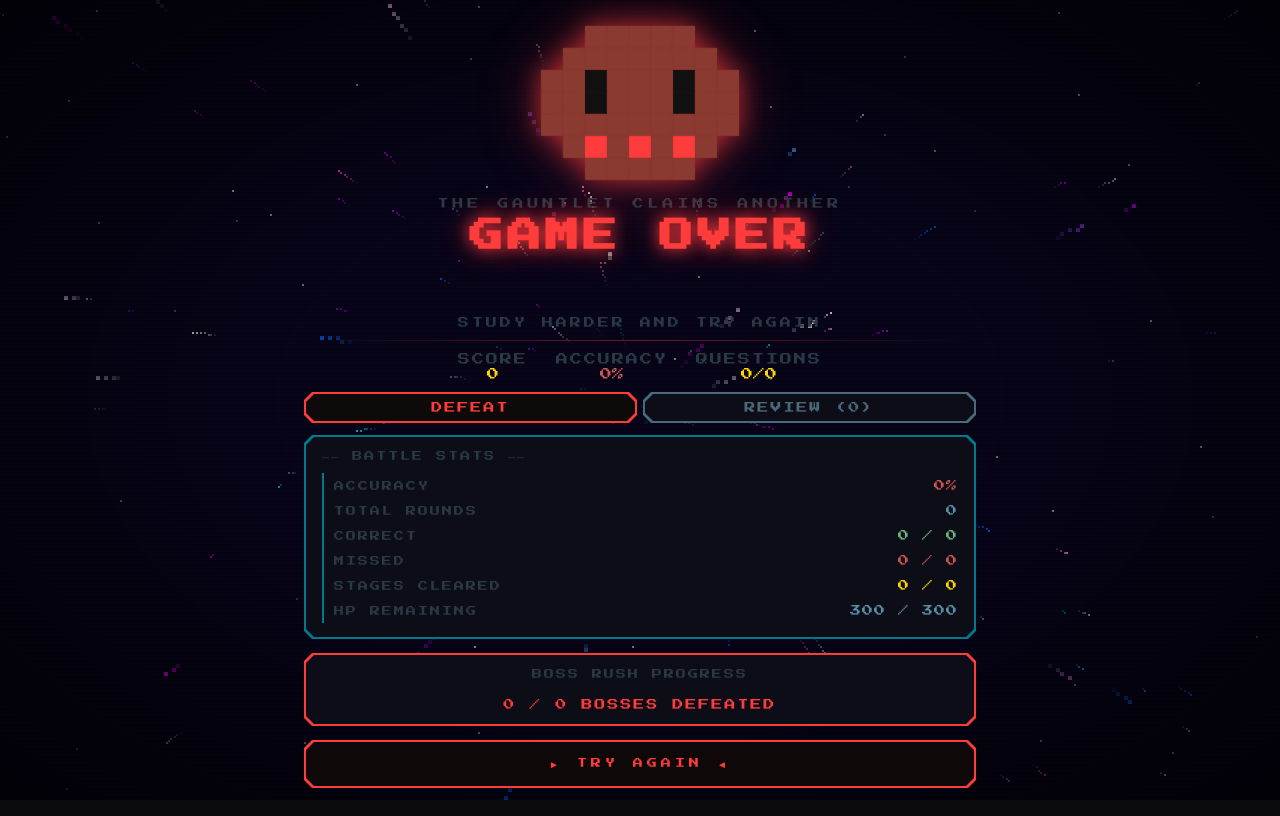
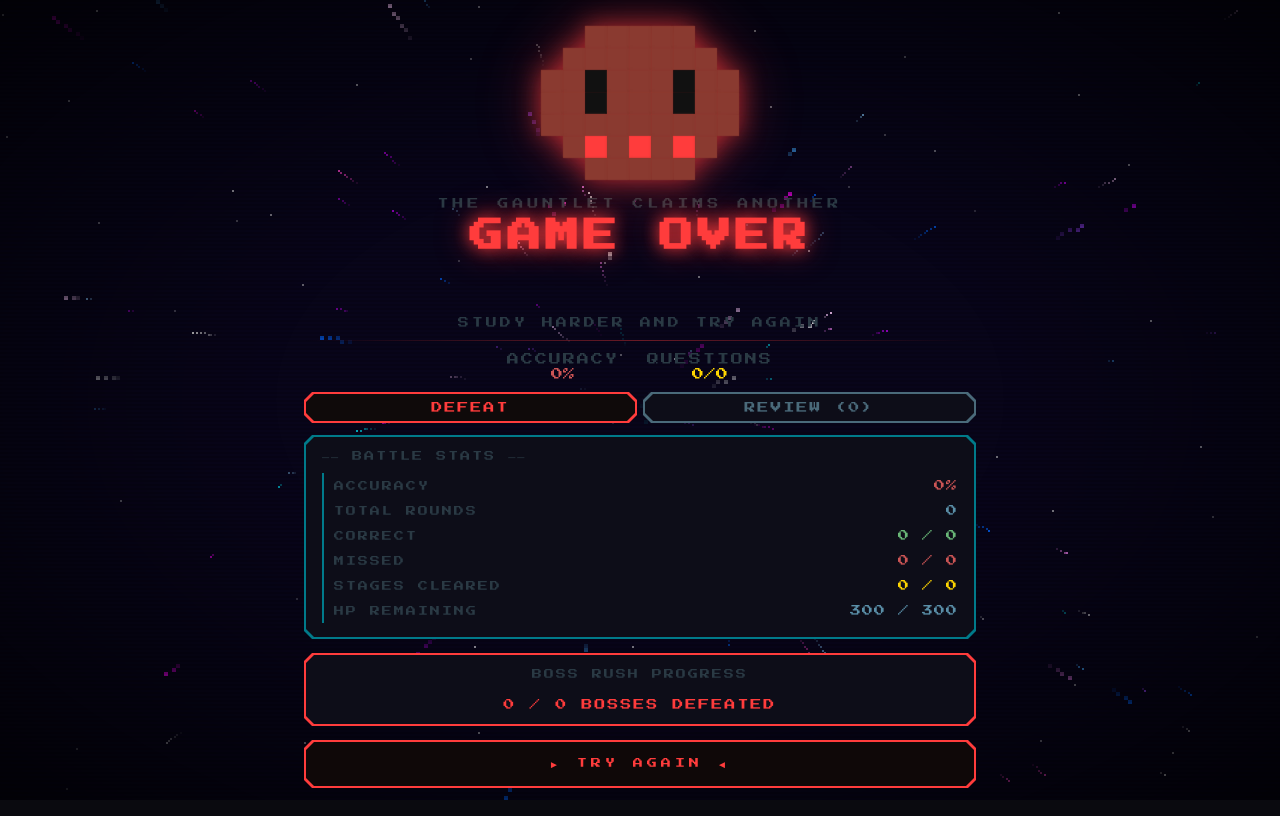
Before and after one commit to LennyWei/HackPSU-S26-, a Next.js app in the folder frontend/: page /result in a window 1280 px wide. Built offline with nearby package versions, Linux system fonts and the light colour scheme.

Commit message:
score removed in victory

```diff
--- a/frontend/app/result/page.tsx
+++ b/frontend/app/result/page.tsx
@@ -473,12 +473,8 @@ function ResultContent() {
           {/* Divider */}
           <div style={{ width: '100%', height: 1, background: `linear-gradient(90deg, transparent, ${outcomeBorder}66, transparent)` }} />
 
-          {/* ── Score quick stats ── */}
+          {/* ── Quick stats ── */}
           <div style={{ display: 'flex', justifyContent: 'center', gap: 28, fontSize: 'clamp(9px, 1.1vw, 12px)', animation: 'scoreReveal 0.5s ease 0.4s both' }}>
-            <div style={{ textAlign: 'center' }}>
-              <div style={{ color: C.textDim, letterSpacing: 2, marginBottom: 3 }}>SCORE</div>
-              <div style={{ color: C.gold }}><ScoreCounter target={score} /></div>
-            </div>
             <div style={{ textAlign: 'center' }}>
               <div style={{ color: C.textDim, letterSpacing: 2, marginBottom: 3 }}>ACCURACY</div>
               <div style={{ color: accuracy >= 70 ? C.greenHi : C.redHi }}>{accuracy}%</div>
```
